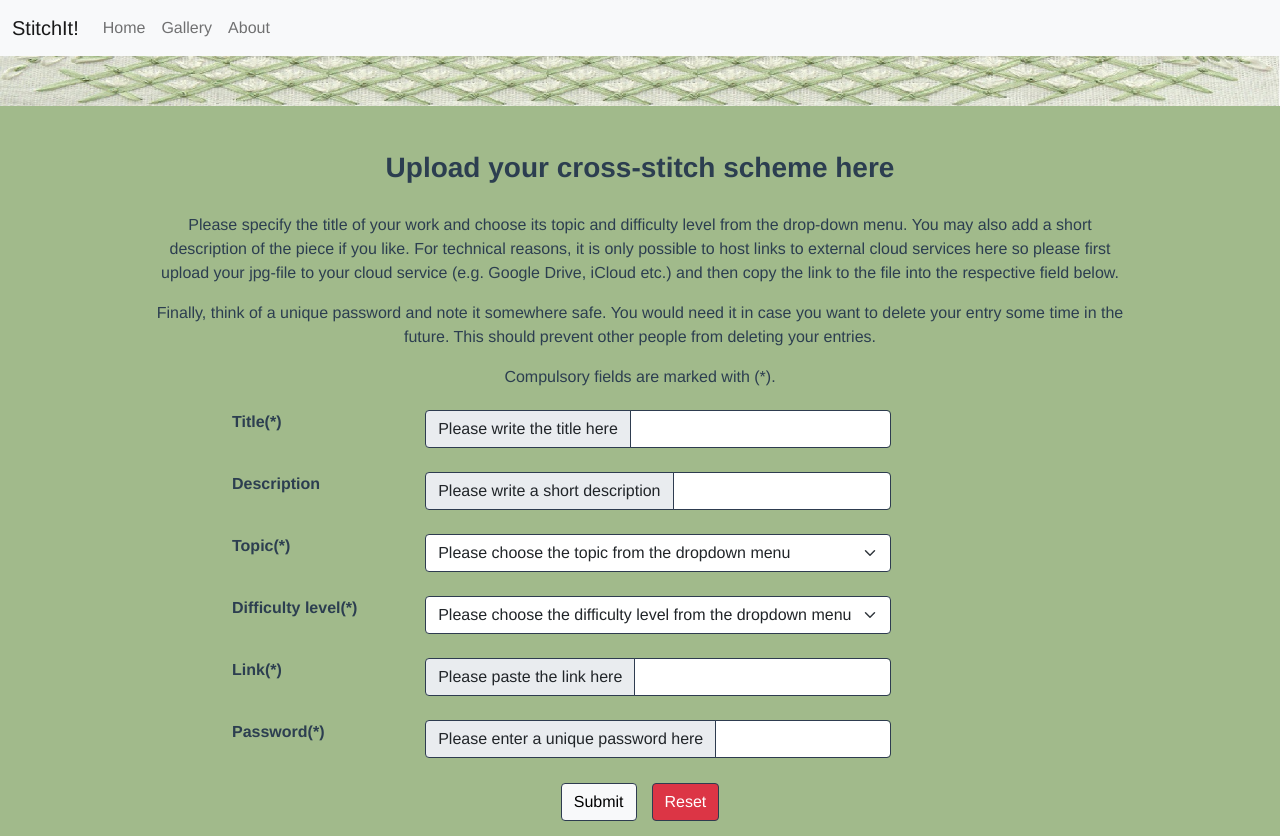
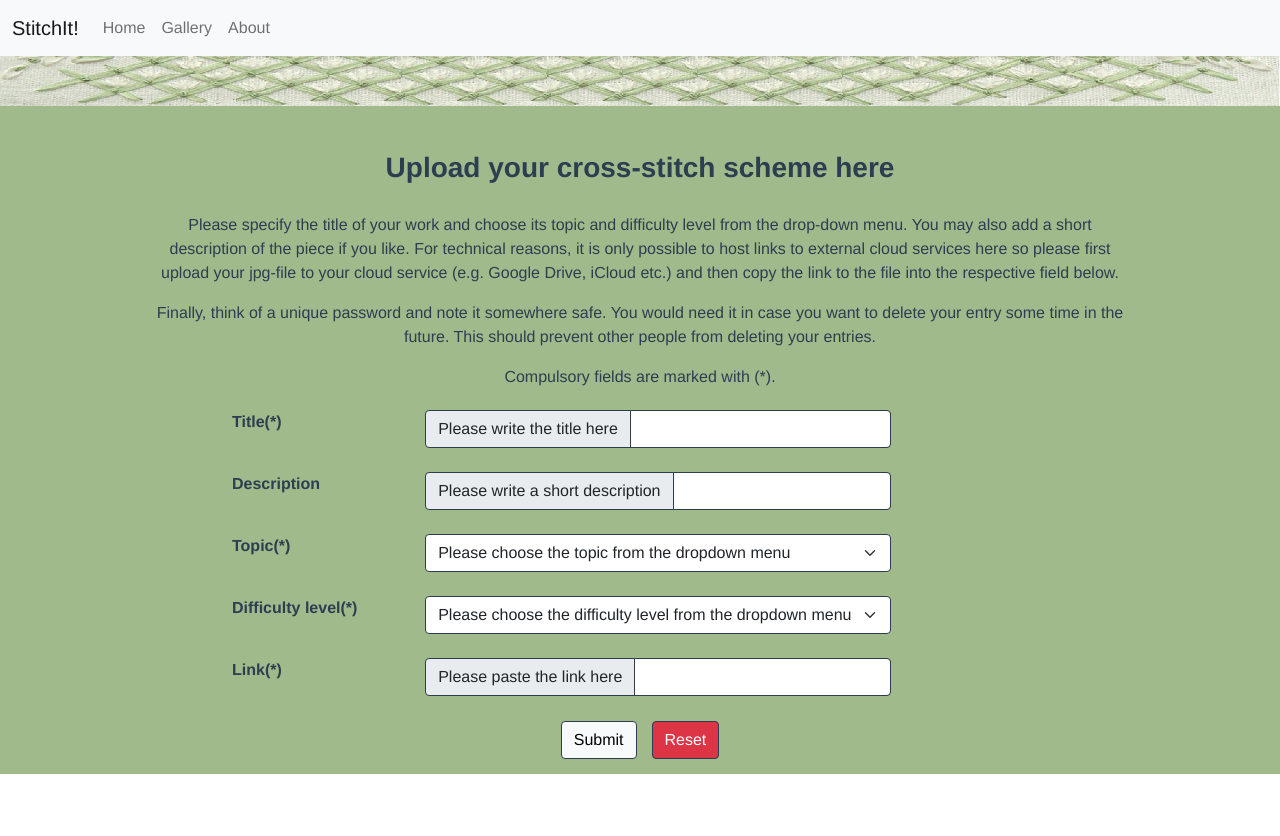
Before and after one commit to s0570572/stitchit-project, a Vue app: page /add-entry in a window 1280 px wide. Shown: the top 836 px of the page. After the commit the page ends 800 px from the top, so only its background shows below. Built offline with nearby package versions, Linux system fonts and the light colour scheme.

Commit message:
delete kennwort attribute

```diff
--- a/src/views/AddEntry.vue
+++ b/src/views/AddEntry.vue
@@ -59,14 +59,6 @@
         <div class="input-group mb-3">
           <span class="input-group-text" id="inputGroup-sizing-default2">Please paste the link here</span>
           <input type="text" class="form-control" aria-label="Sizing example input" aria-describedby="inputGroup-sizing-default" id="link" v-model="link">
-        </div>
-      </dd>
-
-      <dt class="col-sm-3">Password(*)</dt>
-      <dd class="col-sm-7">
-        <div class="input-group mb-3">
-          <span class="input-group-text" id="inputGroup-sizing-default3">Please enter a unique password here</span>
-          <input type="text" class="form-control" aria-label="Sizing example input" aria-describedby="inputGroup-sizing-default" id="link1" v-model="kennwort">
         </div>
       </dd>
     </dl>
--- a/src/views/DeleteEntry.vue
+++ b/src/views/DeleteEntry.vue
@@ -1,9 +1,8 @@
 <template>
   <h3 id="headingpadding"><strong>Delete Entry</strong></h3>
   <div id="textbox">
-    <p>What a pity! Are sure you want to delete your stitching scheme?
-      If yes, please enter the unique password you created for this particular entry while uploading it on this platform
-      in the field below.</p>
+    <p>What a pity! Are sure you want to delete your stitching scheme? </p>
+    <p>If yes, please press the button below.</p>
     <div class="input-group mb-3">
       <input type="text" class="form-control" placeholder="Password" aria-label="Kennwort" aria-describedby="basic-addon2" v-model="kennwort">
     </div>
@@ -16,8 +15,7 @@ export default {
   name: 'DeleteEntry',
   data () {
     return {
-      id: '',
-      kennwort: ''
+      id: ''
     }
   },
   methods: {
@@ -28,8 +26,7 @@ export default {
       myHeaders.append('Content-Type', 'application/json')
 
       const payload = JSON.stringify({
-        entryid: this.entryid,
-        kennwort: this.kennwort
+        entryid: this.entryid
       })
 
       const requestOptions = {
```
Also changed, not shown: src/router/index.js (+6 -6 lines).
